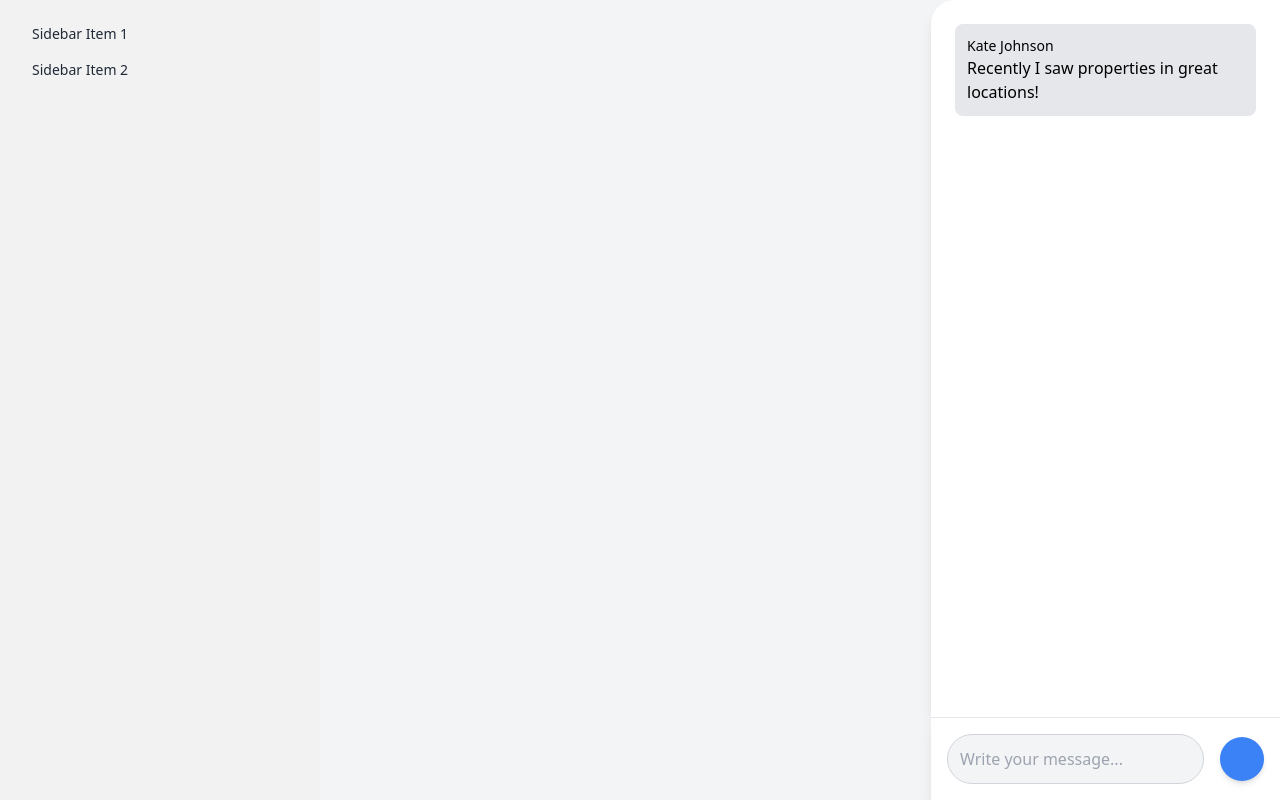
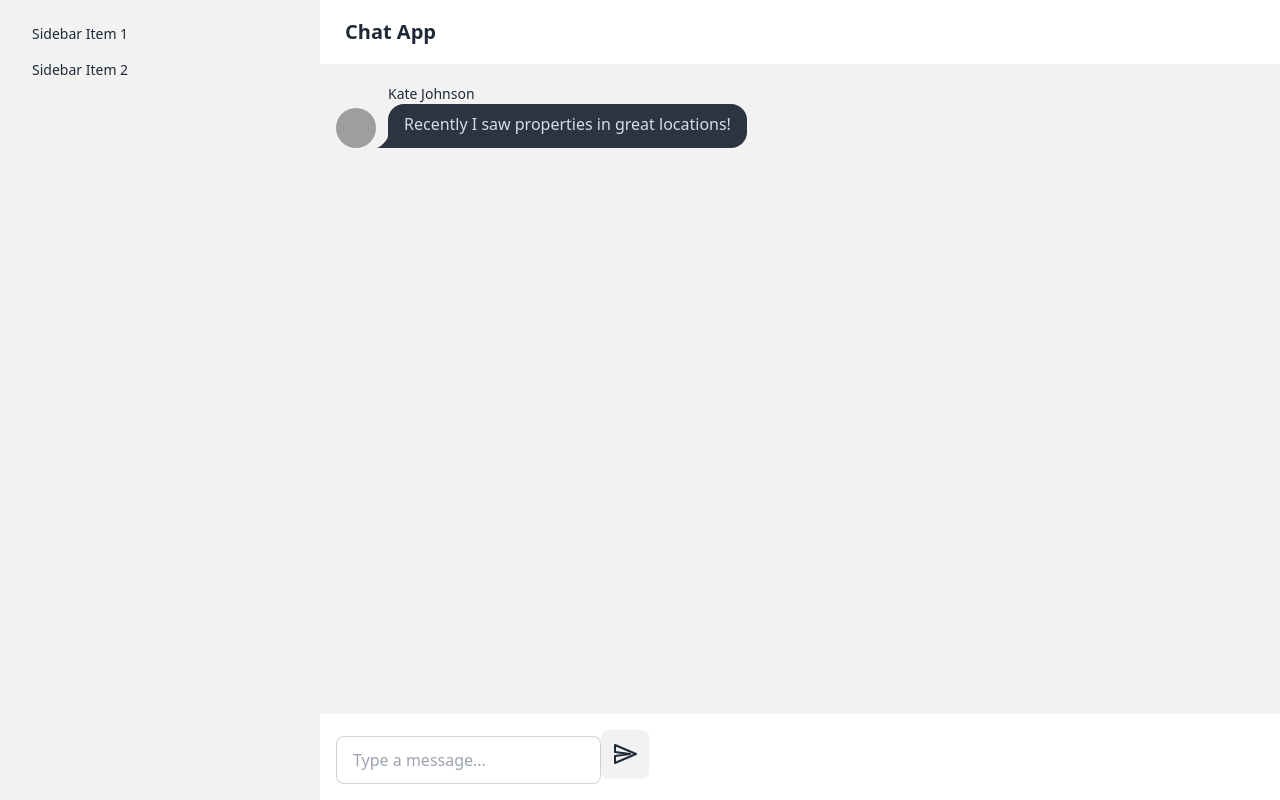
Before and after one commit to AlamSundaGrup/CLIENT, a React (Vite) app in the folder client_side/: page /home in a window 1280 px wide. Built offline with nearby package versions, Linux system fonts and the light colour scheme; grey boxes are pictures that could not be loaded.

Commit message:
Fix Homepage

```diff
--- a/client_side/src/pages/Homepage.jsx
+++ b/client_side/src/pages/Homepage.jsx
@@ -1,6 +1,28 @@
-import { useState } from "react";
-import ChatBubble from "../components/ChatBubble";
-import Sidebar from "../components/Sidebar";
+import React, { useState } from "react";
+
+const ChatBubble = ({ text, sender, isSender }) => (
+  <div className={`chat ${isSender ? 'chat-end' : 'chat-start'}`}>
+    <div className="chat-image avatar">
+      <div className="w-10 rounded-full">
+        <img src={`https://daisyui.com/images/stock/photo-${isSender ? '1' : '2'}.jpg`} alt={sender} />
+      </div>
+    </div>
+    <div className="chat-header">
+      {sender}
+    </div>
+    <div className={`chat-bubble ${isSender ? 'chat-bubble-primary' : ''}`}>{text}</div>
+  </div>
+);
+
+const Sidebar = () => (
+  <div className="drawer-side">
+    <label htmlFor="my-drawer" className="drawer-overlay"></label>
+    <ul className="menu p-4 w-80 h-full bg-base-200 text-base-content">
+      <li><a>Sidebar Item 1</a></li>
+      <li><a>Sidebar Item 2</a></li>
+    </ul>
+  </div>
+);
 
 export default function Homepage() {
   const [messages, setMessages] = useState([
@@ -10,7 +32,6 @@ export default function Homepage() {
       isSender: false,
     },
   ]);
-
   const [messageInput, setMessageInput] = useState("");
 
   const handleSendMessage = () => {
@@ -24,12 +45,20 @@ export default function Homepage() {
   };
 
   return (
-    <div className="flex h-screen bg-gray-100">
-      <Sidebar />
-
-      <div className="flex-1 flex flex-col">
-        {/* Chat Messages Area */}
-        <div className="flex-1 p-6 space-y-4 overflow-y-auto bg-white shadow-lg rounded-tl-3xl">
+    <div className="drawer lg:drawer-open">
+      <input id="my-drawer" type="checkbox" className="drawer-toggle" />
+      <div className="drawer-content flex flex-col h-screen">
+        <div className="navbar bg-base-100">
+          <div className="flex-none lg:hidden">
+            <label htmlFor="my-drawer" className="btn btn-square btn-ghost">
+              <svg xmlns="http://www.w3.org/2000/svg" fill="none" viewBox="0 0 24 24" className="inline-block w-6 h-6 stroke-current"><path strokeLinecap="round" strokeLinejoin="round" strokeWidth="2" d="M4 6h16M4 12h16M4 18h16"></path></svg>
+            </label>
+          </div>
+          <div className="flex-1">
+            <a className="btn btn-ghost normal-case text-xl">Chat App</a>
+          </div>
+        </div>
+        <div className="flex-grow overflow-y-auto p-4 bg-base-200">
           {messages.map((message, index) => (
             <ChatBubble
               key={index}
@@ -39,24 +68,22 @@ export default function Homepage() {
             />
           ))}
         </div>
-
-        {/* Input Area */}
-        <div className="flex items-center justify-between border-t p-4 bg-white shadow-lg">
+        <div className="bg-base-100 p-4">
+          <div className="input-group">
             <input
               type="text"
-            placeholder="Write your message..."
+              placeholder="Type a message..."
+              className="input input-bordered flex-grow"
               value={messageInput}
               onChange={(e) => setMessageInput(e.target.value)}
-            className="flex-1 bg-gray-100 border border-gray-300 rounded-full p-3 text-gray-700 focus:outline-none focus:border-blue-500 transition"
             />
-          <button
-            onClick={handleSendMessage}
-            className="ml-4 bg-blue-500 hover:bg-blue-600 text-white rounded-full p-3 flex items-center justify-center shadow-md transition-all duration-300 transform hover:scale-105"
-          >
-            <div className="w-5 h-5" />
+            <button className="btn btn-square" onClick={handleSendMessage}>
+              <svg xmlns="http://www.w3.org/2000/svg" className="h-6 w-6" fill="none" viewBox="0 0 24 24" stroke="currentColor"><path strokeLinecap="round" strokeLinejoin="round" strokeWidth="2" d="M2.01 21L23 12 2.01 3 2 10l15 2-15 2z" /></svg>
             </button>
           </div>
         </div>
       </div>
+      <Sidebar />
+    </div>
   );
 }
```
Lines whose indentation alone changed are shown as unchanged.
